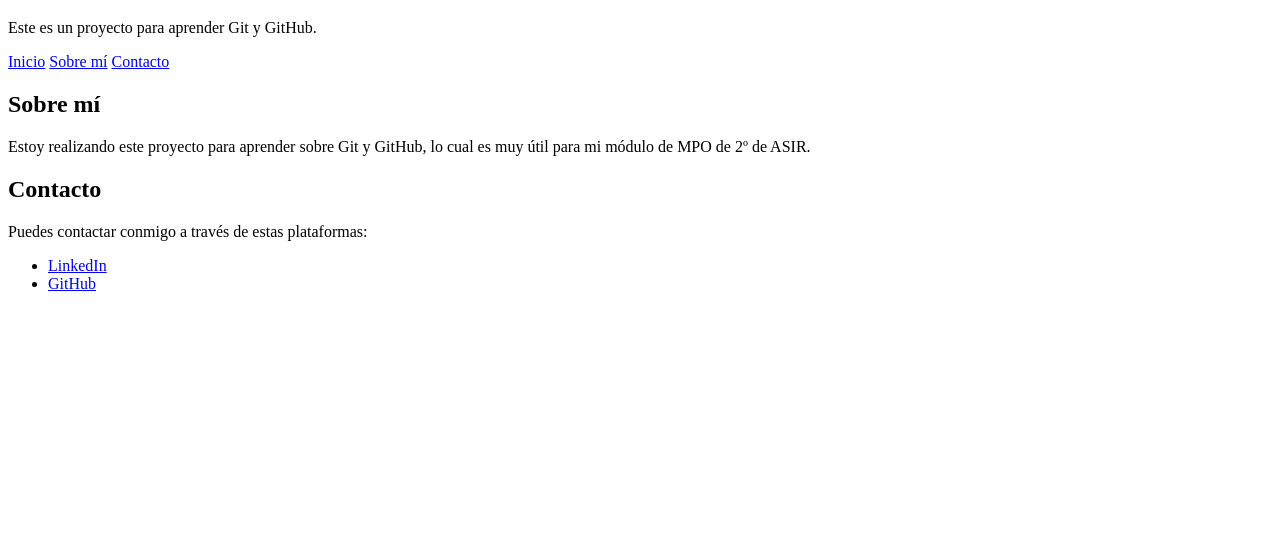
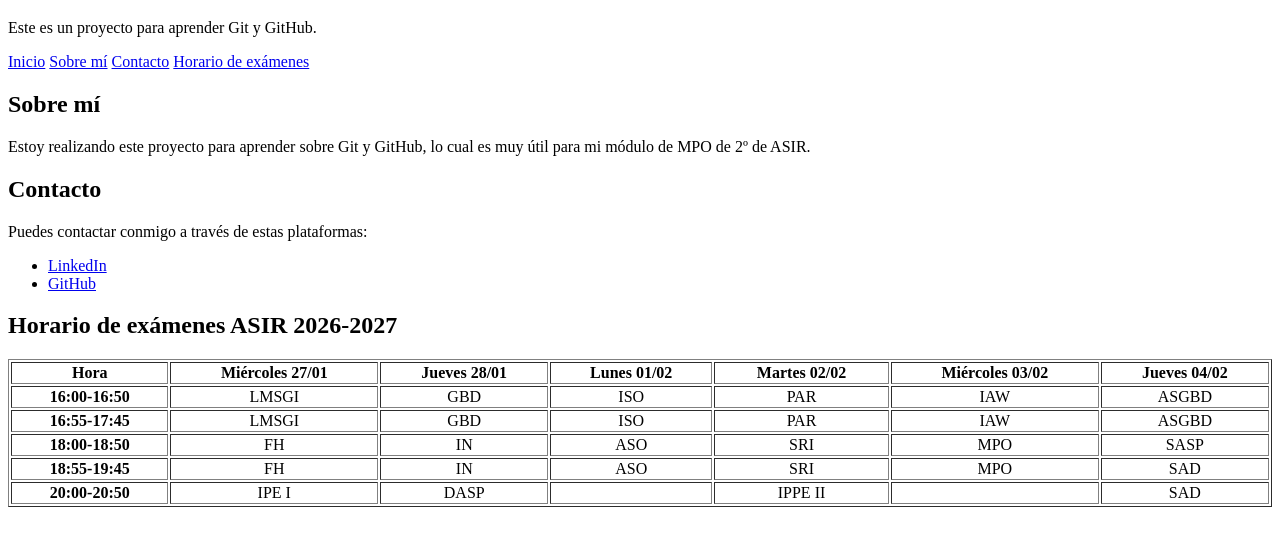
Before and after one commit to froperomp-sketch/TAREA1, a plain HTML site: page index.html in a window 1280 px wide. Shown: the part 61-604 px from the top of the page. Drawn offline with Linux system fonts and the light colour scheme.

Commit message:
Añadir tabla de horario de exámenes

```diff
--- a/index.html
+++ b/index.html
@@ -15,6 +15,7 @@
         <a href="#inicio">Inicio</a>
         <a href="#sobre-mi">Sobre mí</a>
         <a href="#contacto">Contacto</a>
+        <a href="#horario">Horario de exámenes</a>
     </nav>
 
     <h2 id="sobre-mi">Sobre mí</h2>
@@ -27,6 +28,70 @@
             <li><a href="https://github.com/froperomp-sketch" target="_blank">GitHub</a></li>
         </ul>
     </p>
+
+    <h2 id="horario">Horario de exámenes ASIR 2026-2027</h2>
+    <table border="1" width="100%" style="text-align: center;">
+    <tr>
+        <th>Hora</th>
+        <th>Miércoles 27/01</th>
+        <th>Jueves 28/01</th>
+        <th>Lunes 01/02</th>
+        <th>Martes 02/02</th>
+        <th>Miércoles 03/02</th>
+        <th>Jueves 04/02</th>
+        </tr>
+
+    <tr>
+        <th>16:00-16:50</th>
+        <td>LMSGI</td>
+        <td>GBD</td>
+        <td>ISO</td>
+        <td>PAR</td>
+        <td>IAW</td>
+        <td>ASGBD</td>
+    </tr>
+
+    <tr>
+        <th>16:55-17:45</th>
+        <td>LMSGI</td>
+        <td>GBD</td>
+        <td>ISO</td>
+        <td>PAR</td>
+        <td>IAW</td>
+        <td>ASGBD</td>
+    </tr>
+
+    <tr>
+        <th>18:00-18:50</th>
+        <td>FH</td>
+        <td>IN</td>
+        <td>ASO</td>
+        <td>SRI</td>
+        <td>MPO</td>
+        <td>SASP</td>
+    </tr>
+
+    <tr>
+        <th>18:55-19:45</th>
+        <td>FH</td>
+        <td>IN</td>
+        <td>ASO</td>
+        <td>SRI</td>
+        <td>MPO</td>
+        <td>SAD</td>
+    </tr>
+
+    <tr>
+        <th>20:00-20:50</th>
+        <td>IPE I</td>
+        <td>DASP</td>
+        <td></td>
+        <td>IPPE II</td>
+        <td></td>
+        <td>SAD</td>
+    </tr>
+  </table>
+
 </body>
 
 </html>
```
